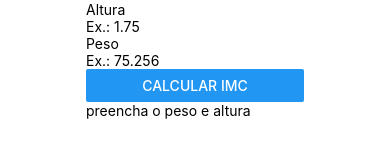
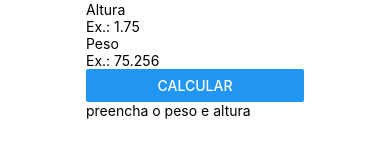
Before and after one commit to ChristianHerber/onebithealth, a React Native app: screen / in a window 390 px wide. Shown: the part 371-528 px from the top of the page. Built offline with nearby package versions, Linux system fonts and the light colour scheme.

Commit message:
update: call function on button with onPress to calculate imc

```diff
--- a/src/components/Form/index.js
+++ b/src/components/Form/index.js
@@ -34,17 +34,24 @@ const Form = () => {
 
                 <Text>Altura</Text>
                 <TextInput
+                    onChangeText={setHeight}
+                    valu={height}
                     placeholder="Ex.: 1.75"
                     keyboardType="numeric"
                 />
 
                 <Text>Peso</Text>
                 <TextInput
+                    value={weight}
+                    onChangeText={setWeight}
                     placeholder="Ex.: 75.256"
                     keyboardType="numeric"
                 />
 
-                <Button title="Calcular IMC" />
+                <Button
+                    onPress={() => validationImc()}
+                    title={textButton}
+                />
 
             </View>
 
--- a/src/components/ResultImc/index.js
+++ b/src/components/ResultImc/index.js
@@ -4,8 +4,8 @@ import { View, Text } from "react-native"
 const ResultImc = (props) => {
     return (
         <View>
+            <Text>{props.messageResultImc}</Text>
             <Text>{props.resultImc}</Text>
-            <Text>{props.messageResultImc}</Text>
         </View>
     )
 }
```
